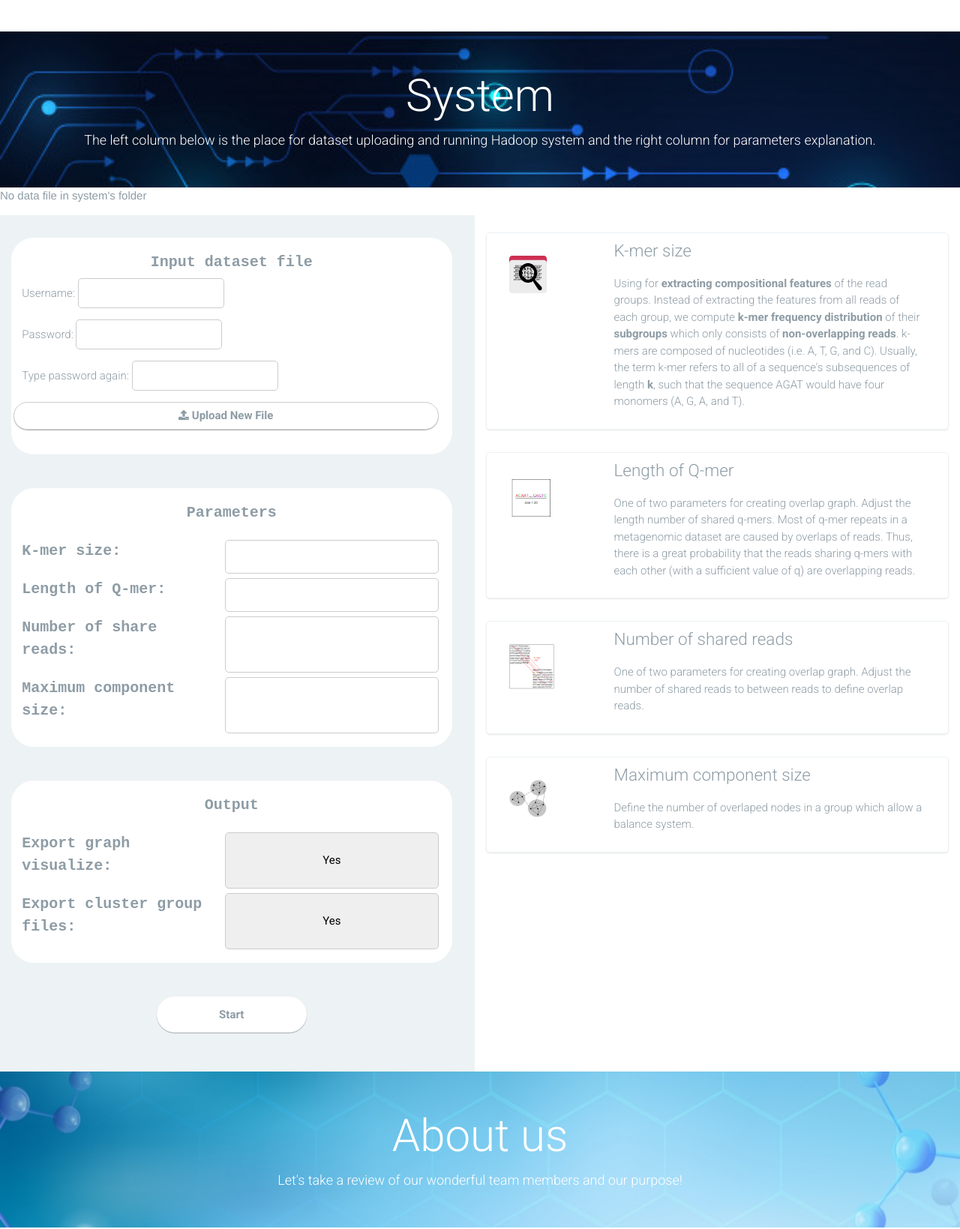
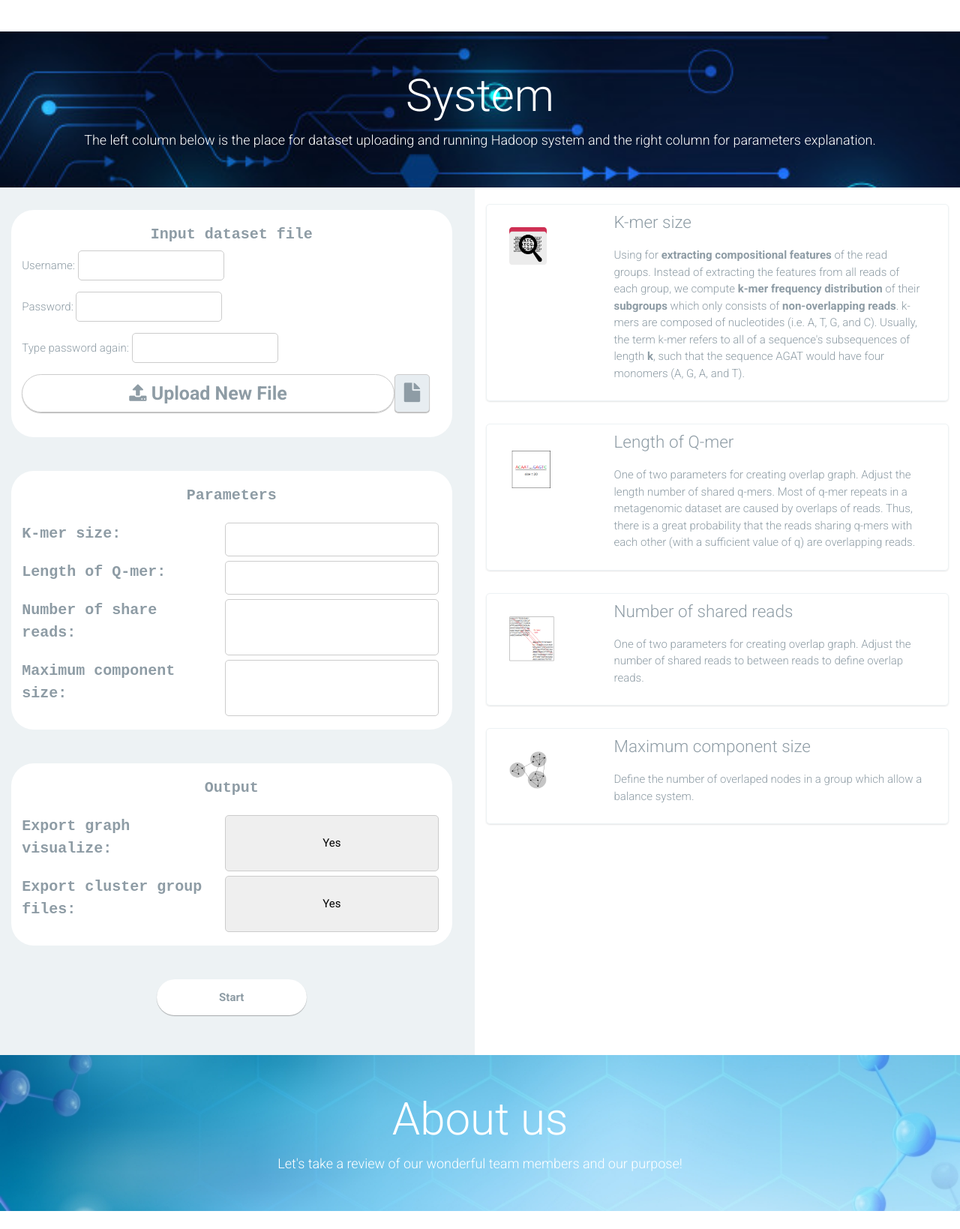
Before and after one commit to huyenma91/BiMetaWeb, a Django app: template BiMeta/templates/pages/home.html in a window 1280 px wide. Shown: the part 1126-2765 px from the top of the page at 75% size. Run offline with Django 3.2, Linux system fonts and the light colour scheme; the template is opened without the code that fills it: values that come from a table or form of the project are taken from there, others are empty; some libraries are stand-ins or nearby versions.

Commit message:
update button show recent files in system folder

```diff
--- a/BiMeta/static/UI.css
+++ b/BiMeta/static/UI.css
@@ -105,6 +105,7 @@ input {
 }
 
 .custom-file-upload {
+    font-size: 25px;
     border: 1px solid #ccc;
     display: inline-block;
     padding: 6px 12px;
@@ -116,6 +117,21 @@ input {
     color: #8e9ca5;
     -webkit-transition: .3s ease;
     transition: .3s ease;
+    width: 100%;
+}
+.show-file-upload {
+    border: 1px solid #ccc;
+    display: inline-block;
+    padding: 6px 12px;
+    cursor: pointer;
+    text-align: center;
+    font-weight: bold;
+    /* border-radius: 30px; */
+    box-shadow: 0 1px 1px rgb(0 0 0 / 30%);
+    color: #8e9ca5;
+    -webkit-transition: .3s ease;
+    transition: .3s ease;
+    /* width: 20%; */
 }
 
 .custom-file-upload:hover {
@@ -124,6 +140,9 @@ input {
     color: white;
 }
 
+.upload-file{
+    display: inherit;
+}
 input[type="file"] {
     display: none;
 }
--- a/BiMeta/static/style.css
+++ b/BiMeta/static/style.css
@@ -333,7 +333,7 @@ form input[type="submit"],
 form button,
 form input[type="reset"] {
     border: none;
-    background-color: #69acc7;
+    /* background-color: #69acc7; */
 }
 
 
--- a/BiMeta/templates/pages/base.html
+++ b/BiMeta/templates/pages/base.html
@@ -13,6 +13,8 @@
     <link href="http://fonts.googleapis.com/css?family=Roboto:300,400,700|" rel="stylesheet" type="text/css">
     <link href="{% static 'fonts/font-awesome.min.css' %}" rel="stylesheet" type="text/css">
     <link rel="shortcut icon" type="image/png" href="{% static 'images/favicon.ico' %}"/>
+    <script src="https://unpkg.com/@popperjs/core@2/dist/umd/popper.min.js"></script>
+    <script src="https://unpkg.com/tippy.js@6/dist/tippy-bundle.umd.js"></script>
     <title>{% block title%}{% endblock %}</title>
 </head>
 
--- a/BiMeta/templates/pages/home.html
+++ b/BiMeta/templates/pages/home.html
@@ -112,12 +112,12 @@
             </div>
         </div>
 
-        <div style="font-family: Helvetica, sans-serif;">
-            <div>
+        <div id="np_ga" style="font-family: Helvetica, sans-serif;">
+            <form>
                 <p id="nodata">No data file in system's folder</p>
                 <table id="neatdata" cellpadding="0" cellspacing="0" >
                 </table>
-            </div>
+            </form>
         </div>
 
         <div class="row">
@@ -128,10 +128,14 @@
                     </div>
                     <div class="area2 row">
                         {% csrf_token %} {{ form.as_p }}
-                        <label class="custom-file-upload">
-                        <i class="fa fa-upload"></i><input type="file" name="file" id="file">
-                        Upload New File
-                    </label>
+                        <div class="upload-file">
+                            <label class="custom-file-upload">
+                                <i class="fa fa-upload"></i><input type="file" name="file" id="file">
+                                Upload New File
+                            </label>
+                            <button id="myButton" class="show-file-upload" type="button"><i class="fa-2x fa fa-file"></i></i></button>
+                        </div>
+
                         <span id="file-selected"></span>
 
 
@@ -443,7 +447,7 @@
     dataNode = document.getElementById('neatdata');
     noNode = document.getElementById('nodata');
     // for (var x in data) {
-    //     dataNode.innerHTML +='<tr><td>'+ x + ' : ' + data[x] + '</td><td><input type="button" id="'+data[x]+'" value="Delete" onclick="removeFiles(id)"></td><td><input type="button" value="Choose" choosefile="'+ data[x] +'" onclick="chooseFileForProcess(this.getAttribute('+"'choosefile'"+'))"></td></tr>';
+    //     dataNode.innerHTML +='<tr><td>'+ x + ': ' + data[x] + '</td><td><input type="button" id="'+data[x]+'" value="Delete" onclick="removeFiles(id)"></td><td><input type="button" value="Choose" choosefile="'+ data[x] +'" onclick="chooseFileForProcess(this.getAttribute('+"'choosefile'"+'))"></td></tr>';
     //     console.log(data[x])
     // }
 
@@ -459,9 +463,10 @@
             console.log("co");
             noNode.style.display="none";
             dataNode.style.display="table";
-            dataNode.innerHTML = '<tr><td>Your files:</td><td colspan="2">Options:</td><td></td></tr>';
+            dataNode.innerHTML = '<tr><td>No.</td><td>Your files</td><td colspan="2">Options</td></tr>';
             for (var x in dataFiles) {
-            dataNode.innerHTML +='<tr><td>'+ x + ' : ' + dataFiles[x] + '</td><td><input type="button" id="'+dataFiles[x]+'" value="Delete" onclick="removeFiles(id)"></td><td><input type="button" value="Choose" choosefile="'+ dataFiles[x] +'" onclick="chooseFileForProcess(this.getAttribute('+"'choosefile'"+'))"></td></tr>';
+            var stt = parseInt(x) +1;
+            dataNode.innerHTML +='<tr><td>'+stt+': '+'</td><td>'+ dataFiles[x] + '</td><td><button type="button" class="showFileButton" id="'+dataFiles[x]+'"  onclick="removeFiles(id)">Delete</button</td><td><button type="button" class="showFileButton" choosefile="'+ dataFiles[x] +'" onclick="chooseFileForProcess(this.getAttribute('+"'choosefile'"+'))">Choose</button></td></tr>';
             }
         }
         // console.log(dataFiles.leng)
@@ -699,4 +704,14 @@
         }
     }
 </script>
+<script>
+    // const instances1 = tippy(document.getElementById('myButton'));
+    const ref = document.getElementById('np_ga');
+    tippy('#myButton', {
+    content: ref,
+    trigger: 'click',
+    interactive: 'true',
+});
+
+</script>
 {% endblock %}
--- a/BiMeta/views.py
+++ b/BiMeta/views.py
@@ -47,7 +47,7 @@ def index(request):
             fileChoose= request.POST.get('fileChoose')
             print(fileChoose)
             rc = subprocess.call("$HOME/ServerWeb/systemHadoop/runProgram2.sh"+" "+fileChoose,shell=True)
-            print(get_download_path())
+            # print(get_download_path())
             return HttpResponse('haha')
         else:
             upload_file = request.FILES['file']
```
Also changed, not shown: other parts of BiMeta/static/UI.css (+38 -1 lines), BiMeta/models.py (+11 -11 lines), 4 other files.
